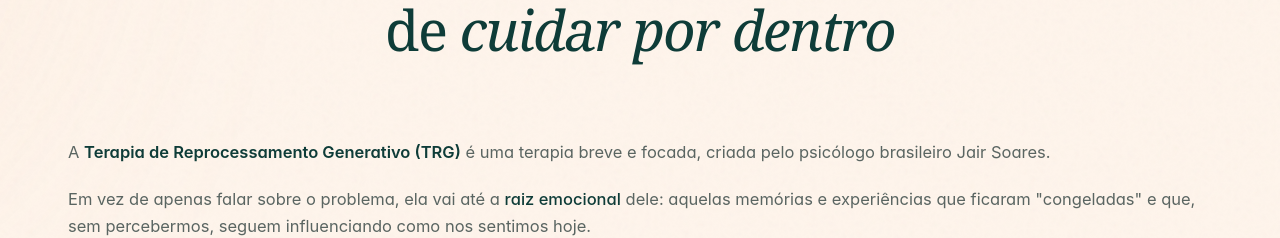
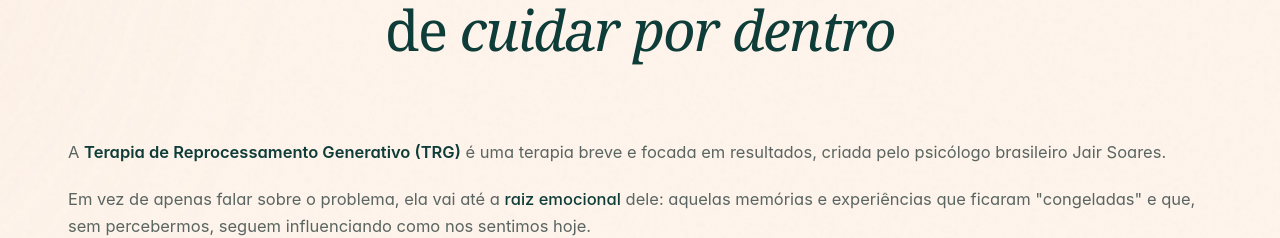
Before and after one commit to Gabrielrpp49/lp-maria-trg, a React (Vite) app: page / in a window 1280 px wide. Shown: the part 3340-3578 px from the top of the page. Built offline with nearby package versions, Linux system fonts and the light colour scheme.

Commit message:
OQueETRG: 'breve e focada' → 'breve e focada em resultados'

```diff
--- a/src/components/OQueETRG.tsx
+++ b/src/components/OQueETRG.tsx
@@ -41,7 +41,7 @@ export function OQueETRG() {
               <strong className="font-semibold text-[var(--color-verde-profundo)]">
                 Terapia de Reprocessamento Generativo (TRG)
               </strong>{" "}
-              é uma terapia breve e focada, criada pelo psicólogo brasileiro Jair Soares.
+              é uma terapia breve e focada em resultados, criada pelo psicólogo brasileiro Jair Soares.
             </p>
             <p>
               Em vez de apenas falar sobre o problema, ela vai até a{" "}
```
